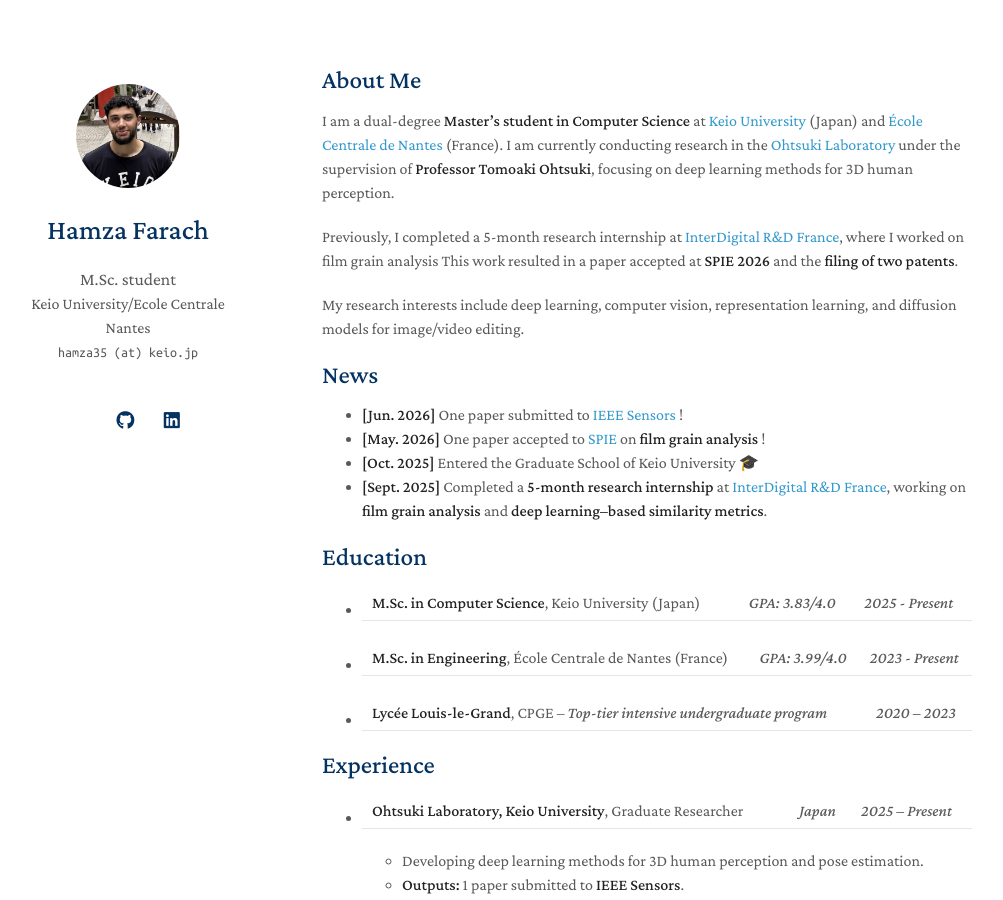
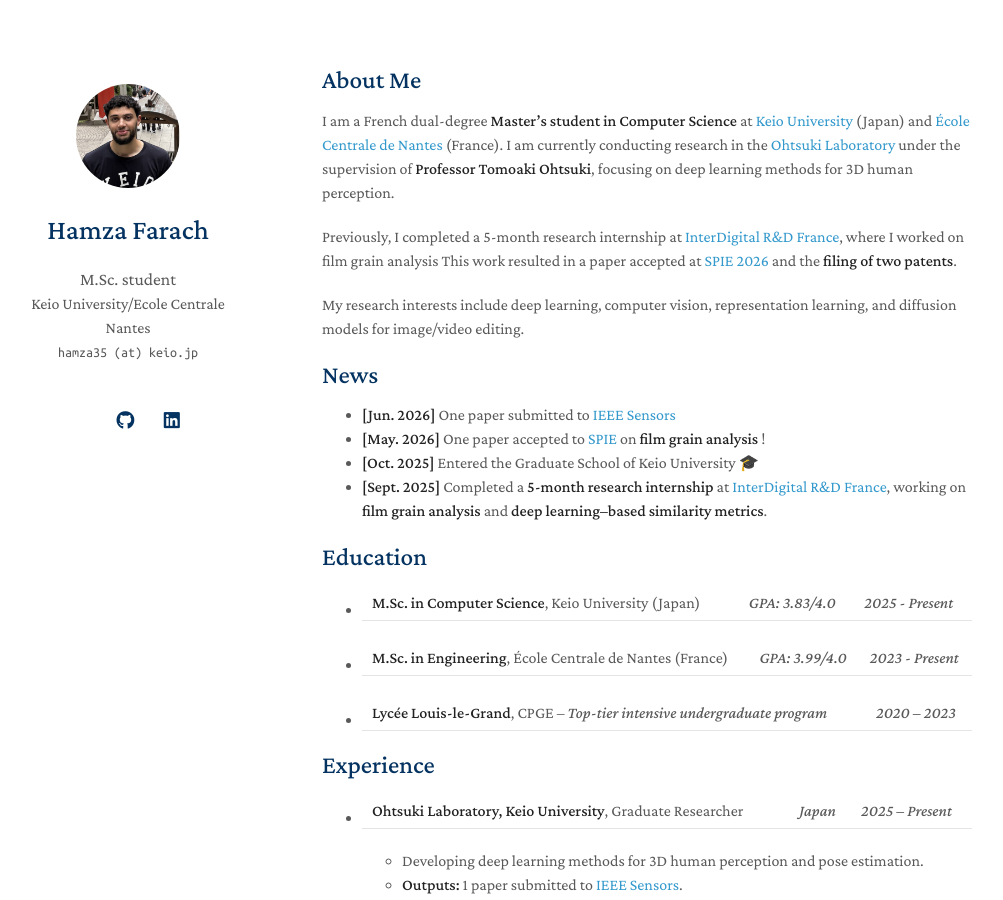
Before and after one commit to hamza963213/hamza-farach.github.io, a Jekyll site: the page built from index.md, in a window 1280 px wide and 900 px high. Shown: the whole window, without its empty margins (148-1151 px from the left). Built offline with Jekyll 4.4.1, drawn with Linux system fonts in a browser that asks for light colours; a style sheet for code colours, icons or effects is not loaded; our own code applies the rules of GitHub Pages for plain Markdown files.

Commit message:
Update index.md

```diff
--- a/index.md
+++ b/index.md
@@ -5,17 +5,17 @@ layout: homepage
 
 ## About Me
 
-I am a dual-degree **Master’s student in Computer Science** at [Keio University](https://www.keio.ac.jp/en/) (Japan) and [École Centrale de Nantes](https://www.ec-nantes.fr/english-version) (France). I am currently conducting research in the [Ohtsuki Laboratory](https://www.ohtsuki.ics.keio.ac.jp/) under the supervision of **Professor Tomoaki Ohtsuki**, focusing on deep learning methods for 3D human perception.
+I am a French dual-degree **Master’s student in Computer Science** at [Keio University](https://www.keio.ac.jp/en/) (Japan) and [École Centrale de Nantes](https://www.ec-nantes.fr/english-version) (France). I am currently conducting research in the [Ohtsuki Laboratory](https://www.ohtsuki.ics.keio.ac.jp/) under the supervision of **Professor Tomoaki Ohtsuki**, focusing on deep learning methods for 3D human perception.
 
 Previously, I completed a 5-month research internship at [InterDigital R&D France](https://www.interdigital.com/), where I worked on film grain analysis
-This work resulted in a paper accepted at [**SPIE 2026**](https://www.spie.org/optics-photonics/presentation/Film-grain-needs-attention/14217-17) and the **filing of two patents**.
+This work resulted in a paper accepted at [SPIE 2026](https://www.spie.org/optics-photonics/presentation/Film-grain-needs-attention/14217-17) and the **filing of two patents**.
 
 My research interests include deep learning, computer vision, representation learning, and diffusion models for image/video editing.
 
 
 
 ## News
-- **[Jun. 2026]** One paper submitted to [IEEE Sensors](assets/files/8726_Farach_LiDAR_Segmentation.pdf) !
+- **[Jun. 2026]** One paper submitted to [IEEE Sensors](assets/files/8726_Farach_LiDAR_Segmentation.pdf)
 - **[May. 2026]** One paper accepted to [SPIE](https://www.spie.org/optics-photonics/presentation/Film-grain-needs-attention/14217-17) on **film grain analysis** !
 - **[Oct. 2025]** Entered the Graduate School of Keio University 🎓
 - **[Sept. 2025]** Completed a **5-month research internship** at [InterDigital R&D France](https://www.interdigital.com/), working on **film grain analysis** and **deep learning–based similarity metrics**.
@@ -29,7 +29,7 @@ My research interests include deep learning, computer vision, representation lea
 
 * **Ohtsuki Laboratory, Keio University**, Graduate Researcher | *Japan* | *2025 – Present*
   * Developing deep learning methods for 3D human perception and pose estimation.
-  * **Outputs:** 1 paper submitted to [**IEEE Sensors**](assets/files/8726_Farach_LiDAR_Segmentation.pdf).
+  * **Outputs:** 1 paper submitted to [IEEE Sensors](assets/files/8726_Farach_LiDAR_Segmentation.pdf).
 
 * **InterDigital R&D**, Research Intern | *France* | *2025*
   * Developed an attention-based deep learning model achieving state-of-the-art performance for normative film grain analysis.
```
